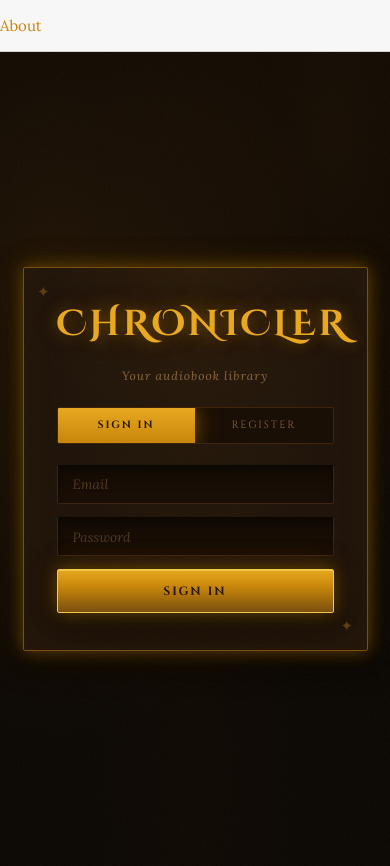
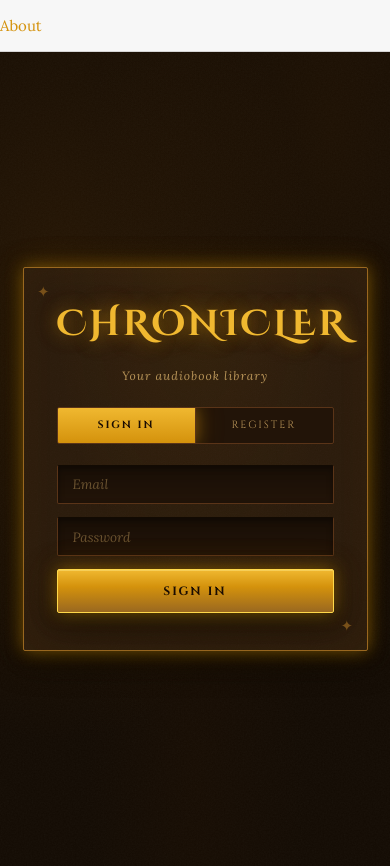
Before and after one commit to cmckeeth/Chronicler, an ASP.NET Core app: page /login in a window 390 px wide. Shown: the part 53-919 px from the top of the page. Run offline with ASP.NET Core 8, Linux system fonts and the light colour scheme; style sheets or scripts are compiled from the project's sources.

Commit message:
fix: increase contrast for mobile — brighter surfaces, parchment, and brass
Co-Authored-By: Claude Sonnet 4.6 (1M context) <noreply@anthropic.com>

```diff
--- a/src/Chronicler.Web/wwwroot/app.css
+++ b/src/Chronicler.Web/wwwroot/app.css
@@ -3,27 +3,27 @@
 
 /* ── Variables ────────────────────────────────────────────────────────────── */
 :root {
-    --bg:           #0a0602;
-    --bg2:          #110a04;
-    --leather:      #1a0f05;
-    --surface:      #1e1208;
-    --surface2:     #261808;
-    --surface3:     #2e1e0a;
-    --border:       #3d2510;
-    --border-brass: #7a5010;
-    --brass:        #c8860a;
-    --brass-light:  #e8a820;
-    --brass-pale:   #f0c84a;
-    --copper:       #b5601a;
-    --copper-light: #d07830;
-    --rust:         #8b3510;
-    --verdigris:    #4a7c6a;
-    --parchment:    #e8d5a8;
-    --parchment-mid:#c4a870;
-    --parchment-dim:#8a6840;
-    --ink:          #2a1808;
-    --glow-brass:   0 0 16px #c8860a70, 0 0 32px #c8860a30;
-    --glow-copper:  0 0 12px #b5601a60;
+    --bg:           #120a02;
+    --bg2:          #1a1005;
+    --leather:      #221408;
+    --surface:      #2a1a0a;
+    --surface2:     #341f0c;
+    --surface3:     #3e260e;
+    --border:       #5a3418;
+    --border-brass: #9a6820;
+    --brass:        #d4920c;
+    --brass-light:  #f0b830;
+    --brass-pale:   #ffd84a;
+    --copper:       #c06820;
+    --copper-light: #e08838;
+    --rust:         #a03010;
+    --verdigris:    #5a9c7a;
+    --parchment:    #f5e8c8;
+    --parchment-mid:#d4b880;
+    --parchment-dim:#b89458;
+    --ink:          #1a0c02;
+    --glow-brass:   0 0 16px #d4920c80, 0 0 32px #d4920c30;
+    --glow-copper:  0 0 12px #c0682070;
     --shadow-deep:  0 8px 32px rgba(0,0,0,.8), 0 2px 8px rgba(0,0,0,.6);
     --radius:       2px;
     --font-display: 'Cinzel Decorative', 'Palatino Linotype', serif;
```
Also changed, not shown: src/Chronicler.Shared/wwwroot/steampunk.css (+40 -40 lines).
